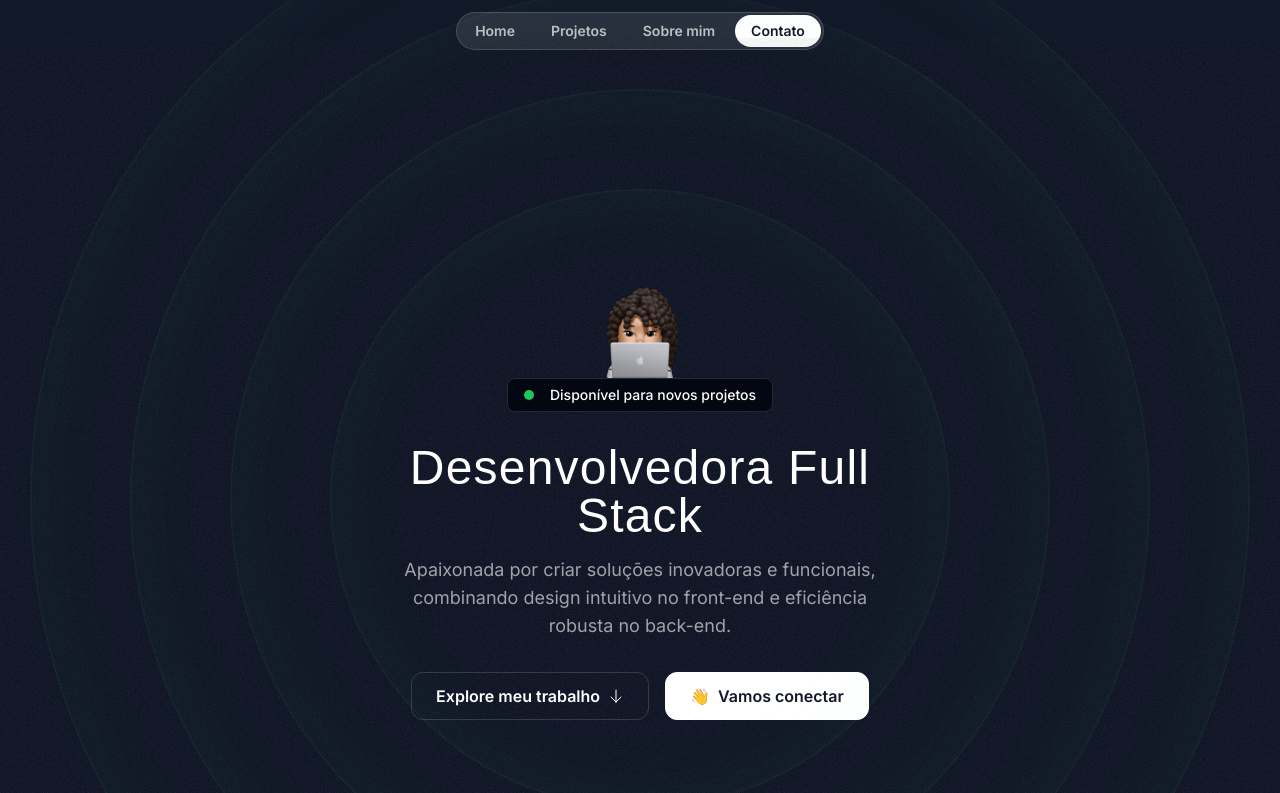
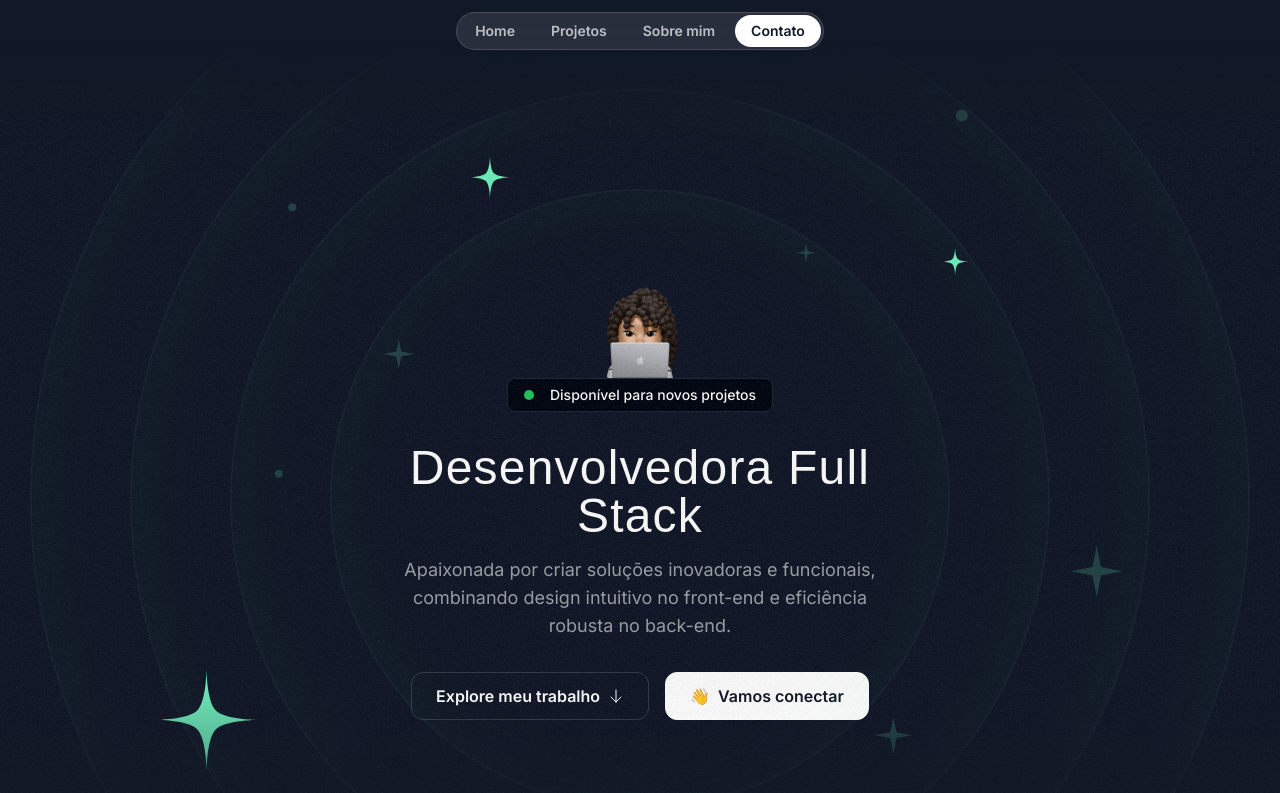
Before and after one commit to damaresgaia/meu-portfolio, a Next.js app: page / in a window 1280 px wide. Shown: the top 793 px of the page. Built offline with nearby package versions, Linux system fonts and the light colour scheme; a web font is replaced by a local one.

Commit message:
feat: adiciona componente HeroOrbit com ícones e animações rotacionais

```diff
--- /dev/null
+++ b/src/components/HeroOrbit.tsx
@@ -0,0 +1,27 @@
+import { PropsWithChildren } from "react"
+
+export const HeroOrbit = ({
+    children,
+    size,
+    rotation
+}: PropsWithChildren<{ size: number; rotation: number; }>) => {
+    return (
+        <div className="absolute left-1/2 top-1/2 -translate-x-1/2 -translate-y-1/2">
+            <div
+                className="flex items-start justify-start"
+                style={{
+                    transform: `rotate(${rotation}deg)`,
+                    height: `${size}px`,
+                    width: `${size}px`
+                }}>
+                <div className="inline-flex"
+                    style={{
+                        transform: `rotate(${rotation * -1}deg)`,
+                    }}
+                >
+                    {children}
+                </div>
+            </div>
+        </div>
+    )
+}
--- a/src/sections/Header.tsx
+++ b/src/sections/Header.tsx
@@ -1,5 +1,5 @@
 export const Header = () => {
-  return <div className="flex justify-center items-center relative top-3">
+  return <div className="flex justify-center items-center relative top-3 w-full z-10">
     <nav className="flex gap-1 p-0.5 border border-white/15 rounded-full bg-white/10 backdrop-blur">
       <a href="#" className="nav-item">Home</a>
       <a href="#" className="nav-item">Projetos</a>
--- a/src/sections/Hero.tsx
+++ b/src/sections/Hero.tsx
@@ -2,10 +2,14 @@
 import Image from "next/image";
 import ArrowDow from "@/assets/icons/arrow-down.svg";
 import grainImage from "@/assets/images/grain.jpg";
+import StarIcon from "@/assets/icons/star.svg";
+import SparkleIcon from "@/assets/icons/sparkle.svg";
+import { HeroOrbit } from "@/components/HeroOrbit";
 
 export const HeroSection = () => {
   return (
     <div className="py-32 md:py-48 lg:py-60 relative z-0">
+      <div className="absolute inset-0 [mask-image:linear-gradient(to_bottom,transparent,black_10%,black_70%,transparent)]">
         <div
           className="absolute inset-0 -z-30 opacity-5" style={{
             backgroundImage: `url(${grainImage.src})`
@@ -15,6 +19,37 @@
         <div className="size-[820px] hero-ring"></div>
         <div className="size-[1020px] hero-ring"></div>
         <div className="size-[1220px] hero-ring"></div>
+        <HeroOrbit size={800} rotation={-72}>
+          <StarIcon className="size-28 text-emerald-300" />
+        </HeroOrbit>
+        <HeroOrbit size={550} rotation={20}>
+          <StarIcon className="size-12 text-emerald-300" />
+        </HeroOrbit>
+        <HeroOrbit size={590} rotation={98}>
+          <StarIcon className="size-8 text-emerald-300" />
+        </HeroOrbit>
+        <HeroOrbit size={430} rotation={-14}>
+          <SparkleIcon className="size-8 text-emerald-300/20" />
+        </HeroOrbit>
+        <HeroOrbit size={440} rotation={79}>
+          <SparkleIcon className="size-5 text-emerald-300/20" />
+        </HeroOrbit>
+        <HeroOrbit size={530} rotation={178}>
+          <SparkleIcon className="size-10 text-emerald-300/20" />
+        </HeroOrbit>
+        <HeroOrbit size={710} rotation={144}>
+          <SparkleIcon className="size-14 text-emerald-300/20" />
+        </HeroOrbit>
+        <HeroOrbit size={720} rotation={85}>
+          <div className="size-3 rounded-full bg-emerald-300/20" />
+        </HeroOrbit>
+        <HeroOrbit size={520} rotation={-41}>
+          <div className="size-2 rounded-full bg-emerald-300/20" />
+        </HeroOrbit>
+        <HeroOrbit size={650} rotation={-5}>
+          <div className="size-2 rounded-full bg-emerald-300/20" />
+        </HeroOrbit>
+      </div>
       <div className="container">
         <div className='flex flex-col items-center'>
           <Image
```
Lines whose indentation alone changed are shown as unchanged.
